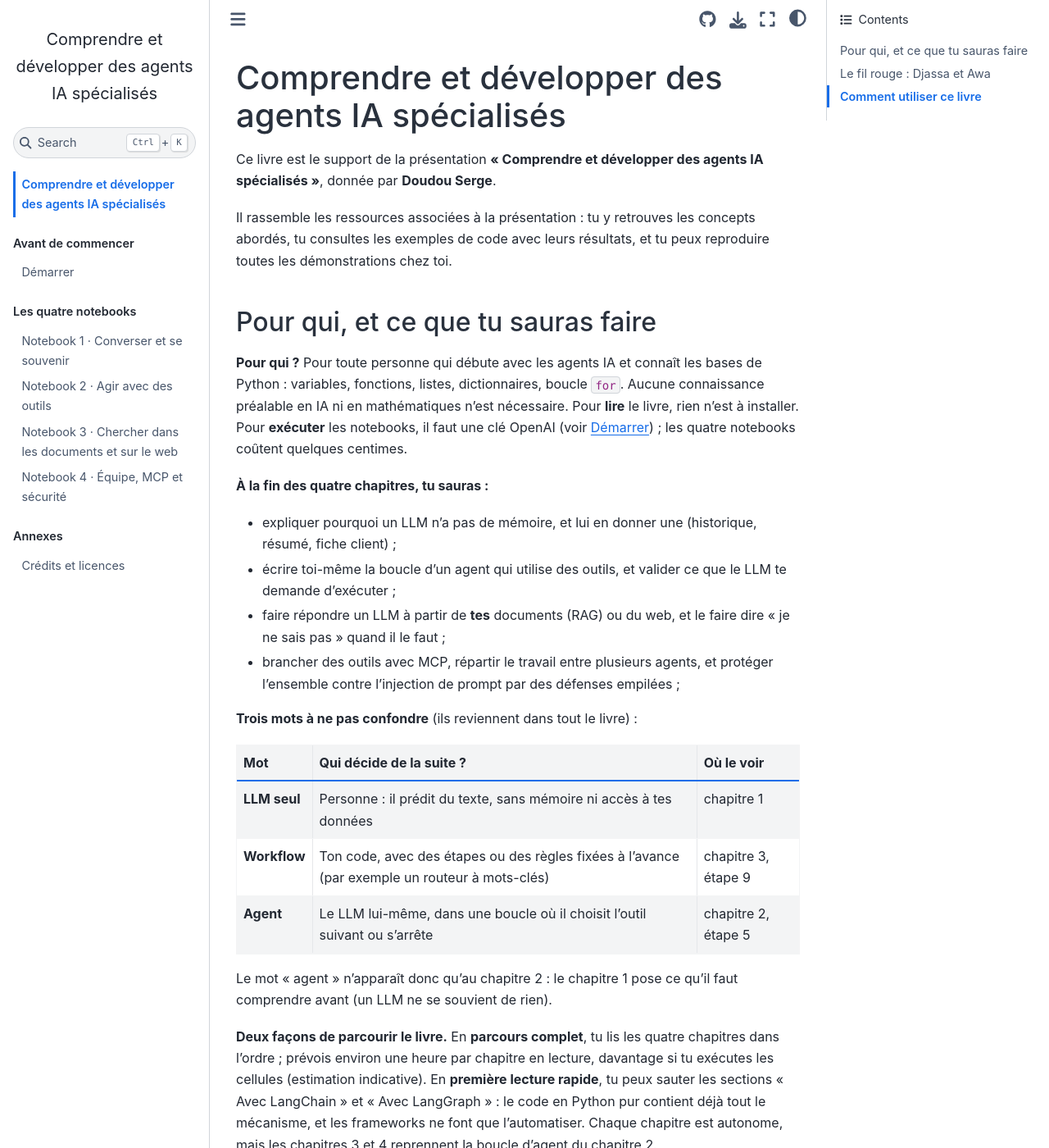
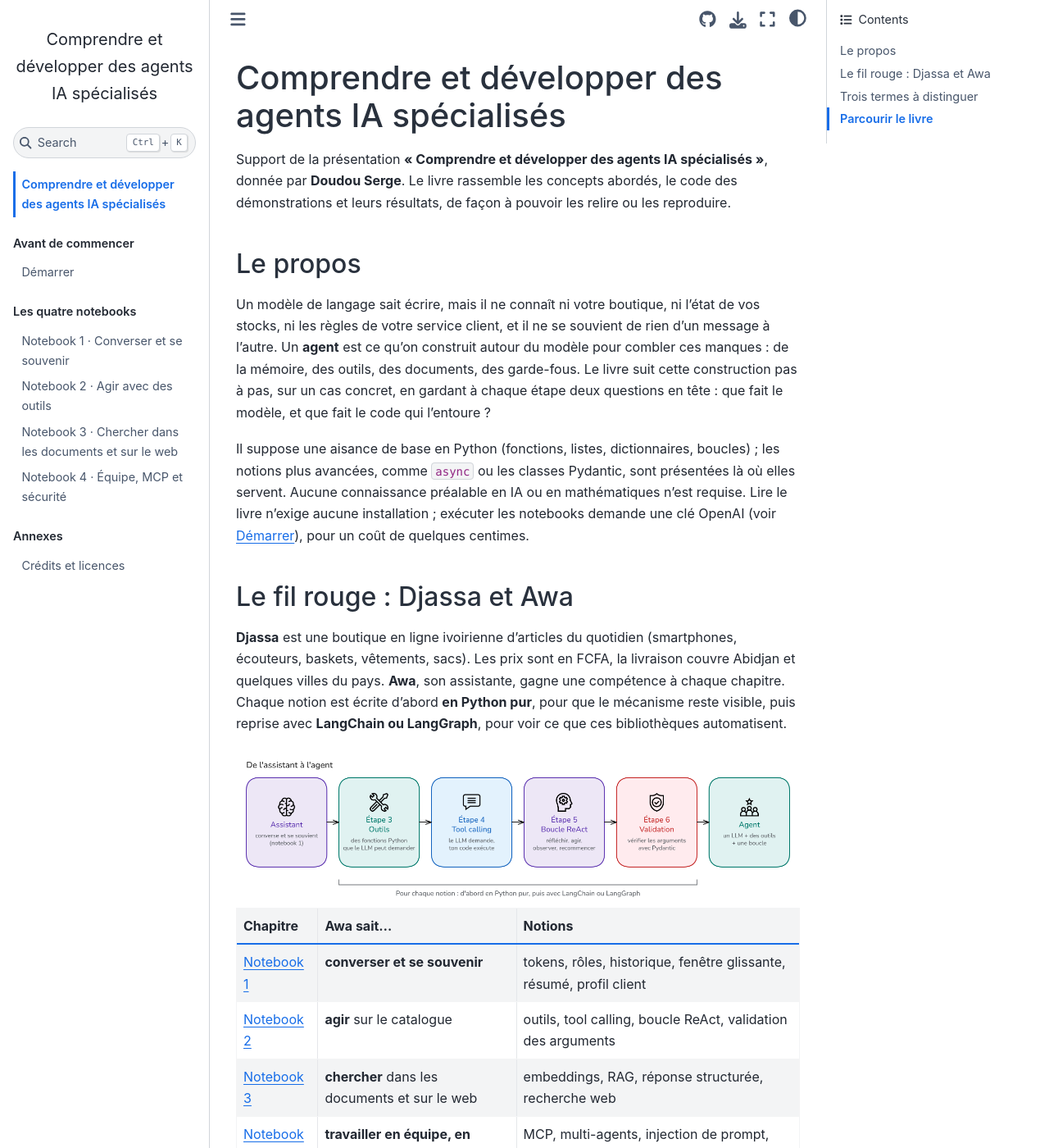
Before and after one commit to Sergetouvoly/UnderstandAiAgent, a Jupyter Book: the page built from index.md, in a window 1280 px wide and 1400 px high. Shown: the whole window at 82% size. Built offline with Jupyter Book 1.0.4 settings and Sphinx 7.4.7 and the Sphinx Book theme 1.1.4, drawn with Linux system fonts in a browser that asks for light colours; comment, search, counter and statistics services are not loaded; some of the changed text lies outside the part shown.

Commit message:
Introduction du livre et des notebooks : ton plus sobre, moins de consignes d'usage

````diff
--- a/index.md
+++ b/index.md
@@ -1,35 +1,16 @@
 # Comprendre et développer des agents IA spécialisés
 
-Ce livre est le support de la présentation **« Comprendre et développer des agents IA spécialisés »**, donnée par **Doudou Serge**.
+Support de la présentation **« Comprendre et développer des agents IA spécialisés »**, donnée par **Doudou Serge**. Le livre rassemble les concepts abordés, le code des démonstrations et leurs résultats, de façon à pouvoir les relire ou les reproduire.
 
-Il rassemble les ressources associées à la présentation : tu y retrouves les concepts abordés, tu consultes les exemples de code avec leurs résultats, et tu peux reproduire toutes les démonstrations chez toi.
+## Le propos
 
-## Pour qui, et ce que tu sauras faire
+Un modèle de langage sait écrire, mais il ne connaît ni votre boutique, ni l'état de vos stocks, ni les règles de votre service client, et il ne se souvient de rien d'un message à l'autre. Un **agent** est ce qu'on construit autour du modèle pour combler ces manques : de la mémoire, des outils, des documents, des garde-fous. Le livre suit cette construction pas à pas, sur un cas concret, en gardant à chaque étape deux questions en tête : que fait le modèle, et que fait le code qui l'entoure ?
 
-**Pour qui ?** Pour toute personne qui débute avec les agents IA et connaît les bases de Python : variables, fonctions, listes, dictionnaires, boucle `for`. Aucune connaissance préalable en IA ni en mathématiques n'est nécessaire. Pour **lire** le livre, rien n'est à installer. Pour **exécuter** les notebooks, il faut une clé OpenAI (voir {doc}`demarrer`) ; les quatre notebooks coûtent quelques centimes.
-
-**À la fin des quatre chapitres, tu sauras :**
-
-* expliquer pourquoi un LLM n'a pas de mémoire, et lui en donner une (historique, résumé, fiche client) ;
-* écrire toi-même la boucle d'un agent qui utilise des outils, et valider ce que le LLM te demande d'exécuter ;
-* faire répondre un LLM à partir de **tes** documents (RAG) ou du web, et le faire dire « je ne sais pas » quand il le faut ;
-* brancher des outils avec MCP, répartir le travail entre plusieurs agents, et protéger l'ensemble contre l'injection de prompt par des défenses empilées ;
-
-**Trois mots à ne pas confondre** (ils reviennent dans tout le livre) :
-
-| Mot | Qui décide de la suite ? | Où le voir |
-|---|---|---|
-| **LLM seul** | Personne : il prédit du texte, sans mémoire ni accès à tes données | chapitre 1 |
-| **Workflow** | Ton code, avec des étapes ou des règles fixées à l'avance (par exemple un routeur à mots-clés) | chapitre 3, étape 9 |
-| **Agent** | Le LLM lui-même, dans une boucle où il choisit l'outil suivant ou s'arrête | chapitre 2, étape 5 |
-
-Le mot « agent » n'apparaît donc qu'au chapitre 2 : le chapitre 1 pose ce qu'il faut comprendre avant (un LLM ne se souvient de rien).
-
-**Deux façons de parcourir le livre.** En **parcours complet**, tu lis les quatre chapitres dans l'ordre ; prévois environ une heure par chapitre en lecture, davantage si tu exécutes les cellules (estimation indicative). En **première lecture rapide**, tu peux sauter les sections « Avec LangChain » et « Avec LangGraph » : le code en Python pur contient déjà tout le mécanisme, et les frameworks ne font que l'automatiser. Chaque chapitre est autonome, mais les chapitres 3 et 4 reprennent la boucle d'agent du chapitre 2.
+Il suppose une aisance de base en Python (fonctions, listes, dictionnaires, boucles) ; les notions plus avancées, comme `async` ou les classes Pydantic, sont présentées là où elles servent. Aucune connaissance préalable en IA ou en mathématiques n'est requise. Lire le livre n'exige aucune installation ; exécuter les notebooks demande une clé OpenAI (voir {doc}`demarrer`), pour un coût de quelques centimes.
 
 ## Le fil rouge : Djassa et Awa
 
-Les quatre chapitres suivent la même histoire. **Djassa** est une boutique en ligne ivoirienne d'articles du quotidien (smartphones, écouteurs, baskets, vêtements, sacs) : les prix sont en FCFA, la livraison se fait à Abidjan et dans quelques villes du pays. **Awa**, son assistante IA, gagne une compétence à chaque chapitre. Chaque notion est montrée d'abord **en Python pur**, puis avec **LangChain ou LangGraph**.
+**Djassa** est une boutique en ligne ivoirienne d'articles du quotidien (smartphones, écouteurs, baskets, vêtements, sacs). Les prix sont en FCFA, la livraison couvre Abidjan et quelques villes du pays. **Awa**, son assistante, gagne une compétence à chaque chapitre. Chaque notion est écrite d'abord **en Python pur**, pour que le mécanisme reste visible, puis reprise avec **LangChain ou LangGraph**, pour voir ce que ces bibliothèques automatisent.
 
 ```{image} assets/diagrams/nb2_parcours_agent.png
 :alt: De l'assistant à l'agent : outils, tool calling, boucle ReAct et validation
@@ -43,11 +24,19 @@ Les quatre chapitres suivent la même histoire. **Djassa** est une boutique en l
 | {doc}`Notebook 3 <notebook_3_rag_et_recherche_web>` | **chercher** dans les documents et sur le web | embeddings, RAG, réponse structurée, recherche web |
 | {doc}`Notebook 4 <notebook_4_mcp_multi_agents_securite>` | **travailler en équipe, en sécurité** | MCP, multi-agents, injection de prompt, validation humaine, coûts |
 
-## Comment utiliser ce livre
+## Trois termes à distinguer
 
-* **Pendant la présentation** : suis le chapitre en cours. Le code et ses résultats sont au centre, les explications sont courtes et placées juste avant.
-* **Après la présentation** : relis à ton rythme. Les sorties affichées sont celles d'une vraie exécution ; tes propres réponses pourront différer, car un LLM n'est pas déterministe.
-* **Pour reproduire** : la page {doc}`demarrer` explique l'installation, la clé OpenAI et le lancement des notebooks. Chaque chapitre peut être téléchargé en `.ipynb` avec le bouton de téléchargement en haut de la page.
+Le vocabulaire de l'IA appliquée est flou ; celui-ci est employé dans un sens précis tout au long du livre.
+
+| Terme | Qui décide de la suite ? | Où le voir |
+|---|---|---|
+| **LLM seul** | Personne : il prédit du texte, sans mémoire ni accès aux données | chapitre 1 |
+| **Workflow** | Le code, selon des étapes ou des règles fixées à l'avance (un routeur à mots-clés, par exemple) | chapitre 3, étape 9 |
+| **Agent** | Le LLM lui-même, dans une boucle où il choisit l'outil suivant ou s'arrête | chapitre 2, étape 5 |
+
+## Parcourir le livre
+
+Les chapitres se lisent dans l'ordre : les chapitres 3 et 4 reprennent la boucle d'agent du chapitre 2, elle-même construite sur la mémoire du chapitre 1. Les sections « Avec LangChain » et « Avec LangGraph » sont des variantes : le code en Python pur contient déjà tout le mécanisme, et elles peuvent être sautées lors d'une première lecture. Les sorties affichées proviennent d'une vraie exécution ; les vôtres pourront différer, un LLM n'étant pas déterministe. Chaque chapitre se télécharge en `.ipynb` depuis le bouton en haut de page.
 
 ```{tableofcontents}
 ```
````
Also changed, not shown: demarrer.md (+3 -4 lines), notebook_1_llm_et_memoire.ipynb, notebook_2_tool_calling_et_react.ipynb, notebook_3_rag_et_recherche_web.ipynb, notebook_4_mcp_multi_agents_securite.ipynb.
